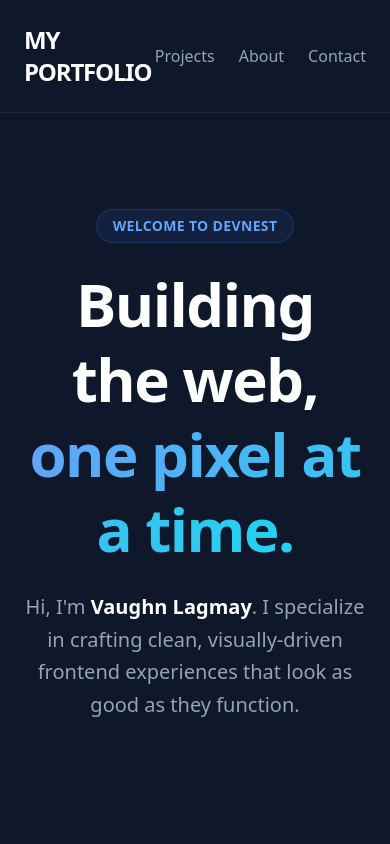
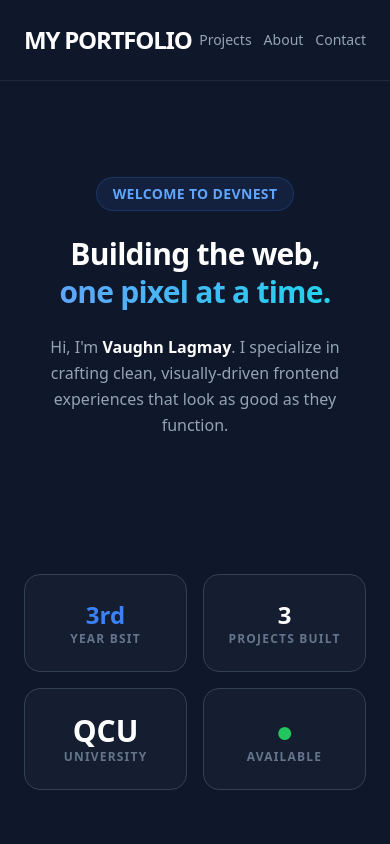
Before and after one commit to vaughnelijah/Personal-Projects, a website: page content/index.html in a window 390 px wide. Shown: the top 844 px of the page. Drawn offline with nearby package versions, Linux system fonts and the light colour scheme.

Commit message:
text size fixed

```diff
--- a/content/index.html
+++ b/content/index.html
@@ -9,7 +9,7 @@
 
   <nav class="p-6 flex justify-between items-center border-b border-slate-800">
     <h1 class="text-2xl font-bold tracking-tighter">MY PORTFOLIO</h1>
-    <ul class="flex gap-6 text-slate-400">
+    <ul class="flex gap-3 md:gap-6 text-slate-400 text-sm md:text-base">
     <li>
       <a href="projects.html" class="hover:text-white transition">Projects</a>
     </li>
@@ -27,12 +27,12 @@
     Welcome to Devnest
   </div>
 
-  <h2 class="text-6xl font-black mb-6 tracking-tight leading-tight">
+  <h2 class="text-3xl md:text-6xl font-black mb-6 tracking-tight leading-tight">
     Building the web, <br>
     <span class="bg-gradient-to-r from-blue-400 to-cyan-400 bg-clip-text text-transparent">one pixel at a time.</span>
   </h2>
 
-  <p class="text-xl text-slate-400 mb-10 max-w-2xl mx-auto leading-relaxed">
+  <p class="text-base md:text-xl text-slate-400 mb-10 max-w-2xl mx-auto leading-relaxed">
     Hi, I'm <span class="text-white font-semibold">Vaughn Lagmay</span>. I specialize in crafting clean, visually-driven frontend experiences that look as good as they function.
   </p>
 </header>
@@ -40,11 +40,11 @@
 <section class="max-w-6xl mx-auto px-6 mb-20">
   <div class="grid grid-cols-2 md:grid-cols-4 gap-4">
     <div class="bg-slate-800/40 border border-slate-700 p-6 rounded-2xl text-center">
-      <p class="text-3xl font-black text-blue-500">3rd</p>
+      <p class="text-2xl md:text-3xl font-black text-blue-500">3rd</p>
       <p class="text-xs uppercase tracking-widest text-slate-500 font-bold">Year BSIT</p>
     </div>
     <div class="bg-slate-800/40 border border-slate-700 p-6 rounded-2xl text-center">
-      <p class="text-3xl font-black text-white">3</p>
+      <p class="text-2xl md:text-3xl font-black text-white">3</p>
       <p class="text-xs uppercase tracking-widest text-slate-500 font-bold">Projects Built</p>
     </div>
     <div class="bg-slate-800/40 border border-slate-700 p-6 rounded-2xl text-center">
```
